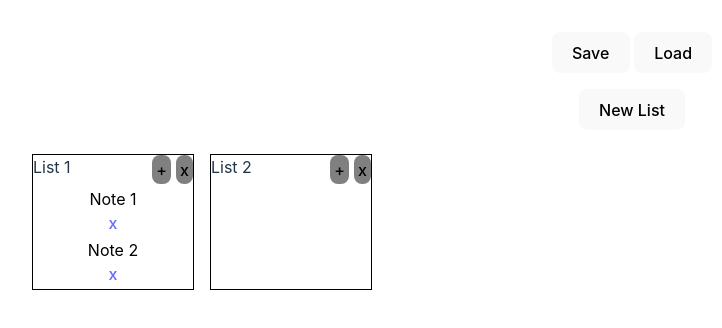
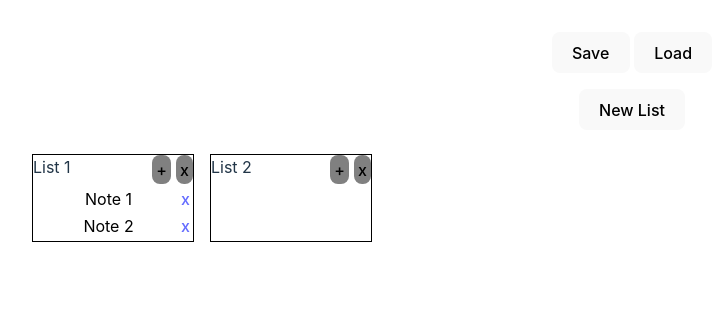
Before and after one commit to conorpbrady/conban, a Svelte app in the folder conban/: page / in a window 1280 px wide. Shown: the top 328 px of the page, without its empty margins (8-730 px from the left). Built offline with nearby package versions, Linux system fonts and the light colour scheme.

Commit message:
move delete link to right of note

```diff
--- a/conban/src/app.css
+++ b/conban/src/app.css
@@ -98,9 +98,11 @@ textarea, div.note {
   background-color: white;
   color: black;
   margin: .2em;
+  display: flex;
 }
 div.note-text {
   white-space: pre-wrap;
+  flex-grow: 1;
 }
 button.add {
   padding: .2em;
--- a/conban/src/lib/Note.svelte
+++ b/conban/src/lib/Note.svelte
@@ -29,7 +29,7 @@
   noteId={noteId}
   draggable={true}
   on:dragstart={handleDragStart}
->
+     >
 <EditArea  bind:text={$boards[$activeBoardId].lists[listId].notes[noteId]} />
 <!-- <EditSpan bind:text={$boards[$activeBoardId].lists[listId].notes[noteId]} /> -->
 
```
